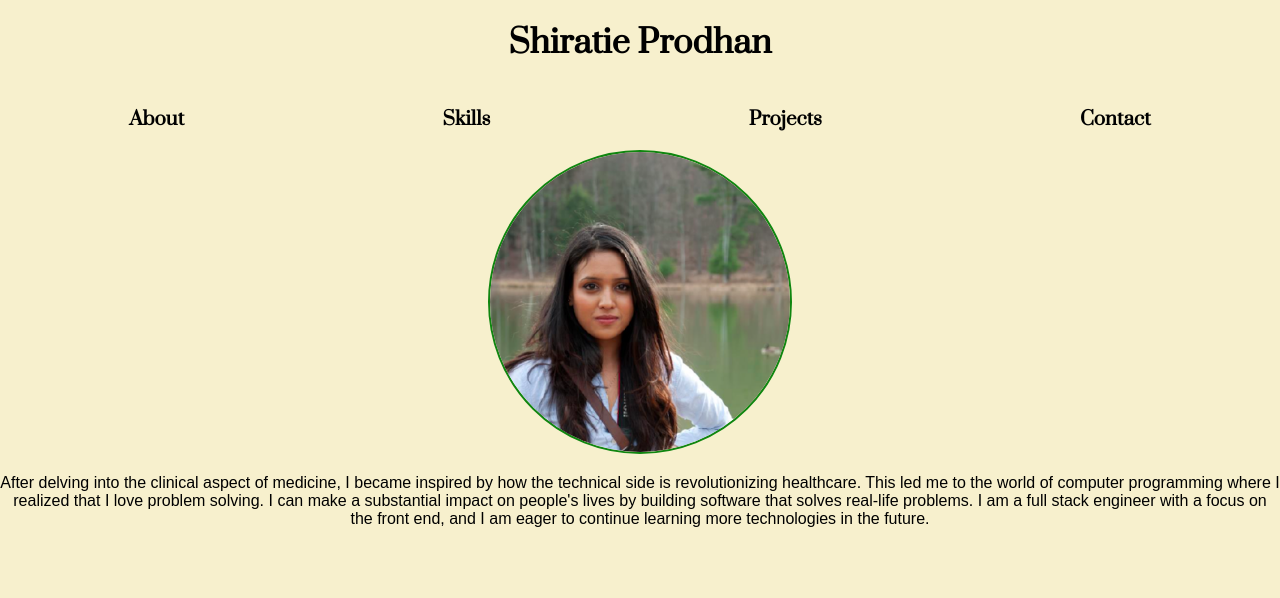
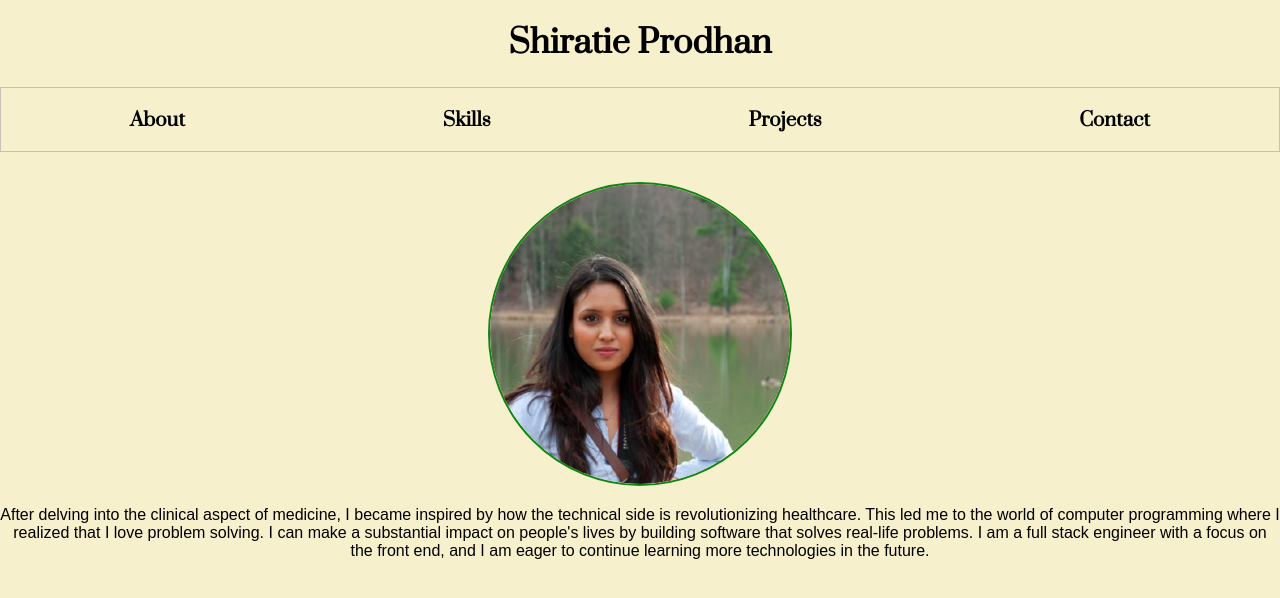
Before and after one commit to shiratiee/personal-website, a React (Create React App) app: page / in a window 1280 px wide. Shown: the top 598 px of the page. Built offline with nearby package versions, Linux system fonts and the light colour scheme; a web font is replaced by a local one.

Commit message:
border around navbar and centered main image

```diff
--- a/src/App.css
+++ b/src/App.css
@@ -139,6 +139,7 @@ button a {
   flex-direction: row;
   justify-content: space-around;
   align-items: center;
+  border: 1px solid rgb(202, 192, 186);
   /* font-family: 'Martel', serif; */
   /* font-family: 'Abril Fatface', cursive; */
   /* font-family: 'Questrial', sans-serif; */
@@ -160,6 +161,7 @@ button a {
 }
 
 .my-image {
+  margin-top: 30px;
   border: 2px solid rgb(16, 134, 16);
   border-radius: 50%;
   height: 300px;
```
